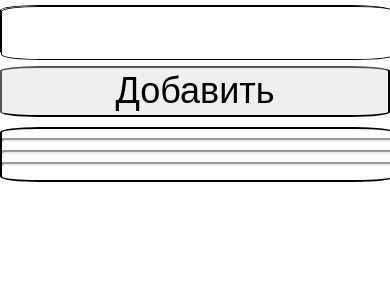
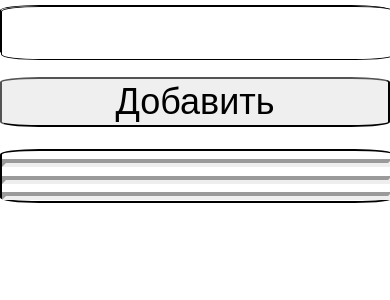
Before and after one commit to dfdxAlex/notebook_react, a React (Create React App) app: page / in a window 390 px wide. Shown: the top 300 px of the page. Built offline with nearby package versions, Linux system fonts and the light colour scheme.

Commit message:
correcte style

```diff
--- a/src/vievs/css/Hamburger.css
+++ b/src/vievs/css/Hamburger.css
@@ -26,4 +26,8 @@
         border-radius: 10%;
     }
 
+    .hamburger-hr
+    {
+        border-width: 4px;
+    }
   }
--- a/src/vievs/css/MenuWork.css
+++ b/src/vievs/css/MenuWork.css
@@ -2,7 +2,7 @@
     padding-top: 5px;
     display: grid;
     grid-template-columns: repeat(auto-fill, minmax(200px, 1fr));
-    grid-auto-rows: 1.4em;
+    grid-auto-rows: 1.7em;
     grid-gap: 0.5em;
     grid-row-gap: 0.3em; /*Отступ между строками*/
     grid-auto-flow: row; /* Это заставит элементы переноситься вниз при нехватке места */
```
Also changed, not shown: 6 other files (tests, documents, lock files or other folders).
